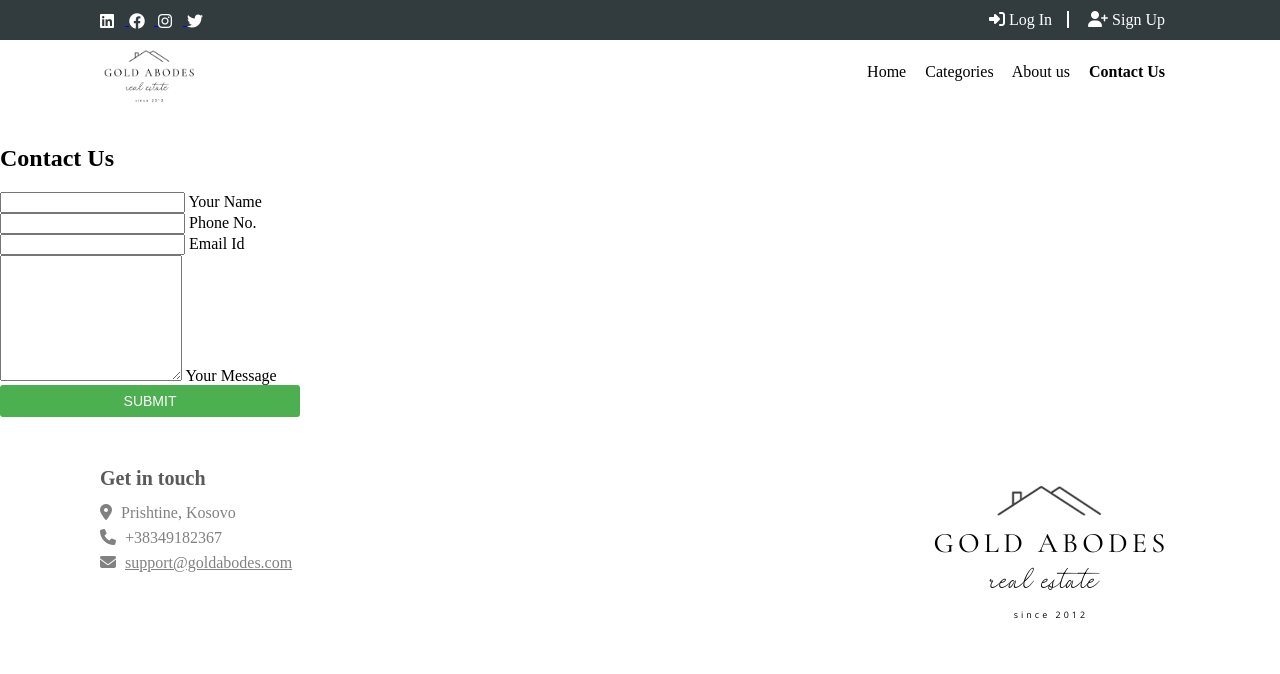
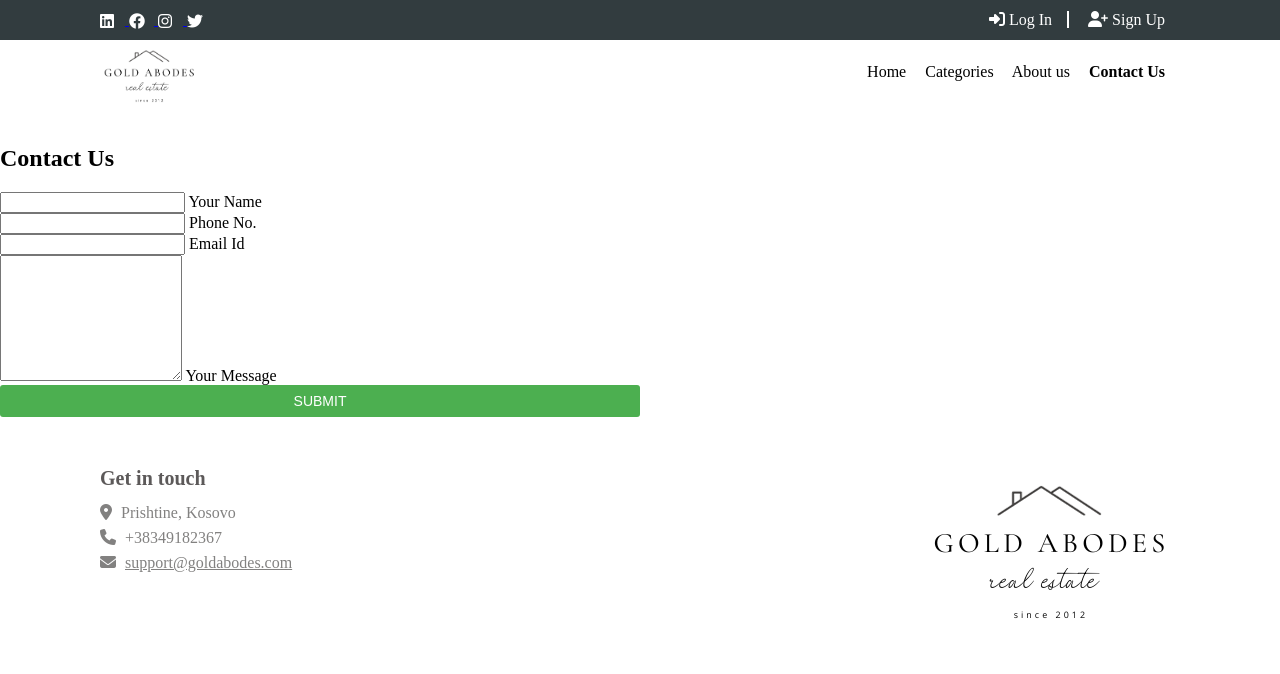
Before and after one commit to zadekastrati/real-estate, a PHP site: page /contactus.html in a window 1280 px wide. Shown: the top 674 px of the page. Run offline with PHP 8.4, Linux system fonts and the light colour scheme.

Commit message:
Fixed some styles.

```diff
--- a/style.css
+++ b/style.css
@@ -455,7 +455,3 @@ button:active {
     align-items: center;
     justify-content: center;
 }
-form{
-    width: 90%;
-    max-width: 600px;
-}
```
